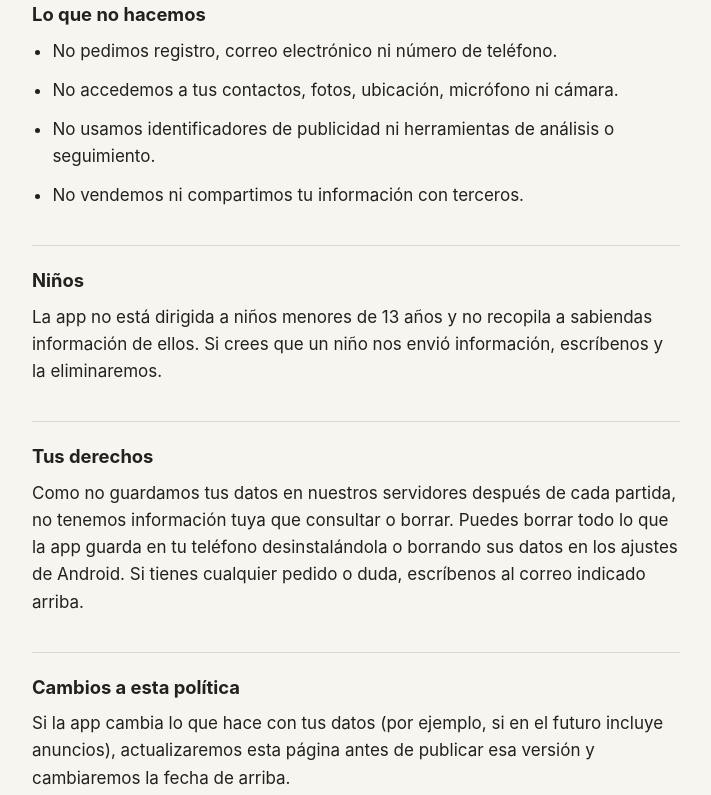
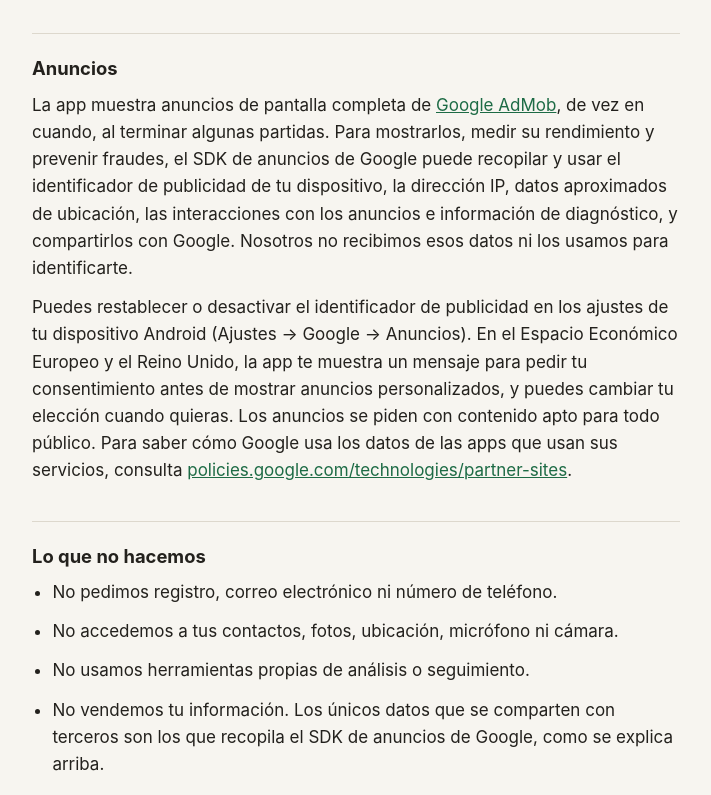
Before and after one commit to AngelGuale/AngelGuale.github.io, a plain HTML site: page cuarenta/privacidad.html in a window 1280 px wide. Shown: the part 1652-2447 px from the top of the page, without its empty margins (284-995 px from the left). Drawn offline with Linux system fonts and the light colour scheme.

Commit message:
Política de privacidad: agregar anuncios de Google AdMob y frases en línea
Co-Authored-By: Claude Sonnet 5.5 <noreply@anthropic.com>
Claude-Session: https://claude.ai/code/session_01T5juRQyChnFXSHkDdeuLUS

```diff
--- a/cuarenta/privacidad.html
+++ b/cuarenta/privacidad.html
@@ -49,10 +49,10 @@
 <body>
 <main>
   <h1>Política de privacidad de Cuarenta Ecuador</h1>
-  <p class="fecha">Vigente desde el 3 de noviembre de 2026</p>
+  <p class="fecha">Vigente desde el 20 de noviembre de 2026</p>
 
   <div class="resumen">
-    <p><strong>En resumen:</strong> Cuarenta Ecuador no te pide crear una cuenta, no muestra anuncios, no usa herramientas de análisis y no vende ni comparte tus datos. Tu progreso se guarda en tu propio teléfono. Para jugar en línea solo se envía el nombre que tú escribes y tus jugadas, y el servidor los olvida cuando la sala se cierra.</p>
+    <p><strong>En resumen:</strong> Cuarenta Ecuador no te pide crear una cuenta ni usa herramientas de análisis propias. Muestra anuncios ocasionales de Google AdMob, que pueden usar el identificador de publicidad de tu dispositivo. Tu progreso se guarda en tu propio teléfono. Para jugar en línea solo se envía el nombre que tú escribes y tus jugadas, y el servidor los olvida cuando la sala se cierra.</p>
   </div>
 
   <h2>Quién es responsable</h2>
@@ -71,7 +71,7 @@
   <p>Solo cuando usas el modo en línea, la app se conecta por una conexión cifrada a nuestro servidor de juego y envía:</p>
   <ul>
     <li>El nombre que tú elijas (puede ser un apodo; no tiene que ser tu nombre real). Los demás jugadores de tu sala lo ven.</li>
-    <li>Tus jugadas y las reacciones que mandes durante la partida (risa, llanto, asno).</li>
+    <li>Tus jugadas y las reacciones y frases rápidas que mandes durante la partida (por ejemplo, un ícono de risa o una frase predefinida como “¡Buena jugada!”).</li>
     <li>La versión de la app, para avisarte si necesitas actualizarla.</li>
   </ul>
   <p>El servidor mantiene esa información en memoria solo mientras la sala está abierta y la borra al cerrarse. No hay chat de texto. Para detectar fallas, el servidor anota eventos como “se creó la sala”, “entró alguien al lugar 2” o “terminó la partida”, junto al código de la sala y la hora, <strong>sin nombres de jugadores</strong>.</p>
@@ -79,12 +79,16 @@
   <h2>Proveedor del servidor</h2>
   <p>El servidor de juego está alojado en <a href="https://fly.io/legal/privacy-policy" rel="noopener">Fly.io</a>, en Estados Unidos. Como cualquier servicio de internet, Fly.io recibe la dirección IP de tu conexión para poder entregarte los datos y proteger el servicio, de acuerdo con su propia política de privacidad. Nosotros no usamos tu dirección IP para identificarte.</p>
 
+  <h2>Anuncios</h2>
+  <p>La app muestra anuncios de pantalla completa de <a href="https://admob.google.com" rel="noopener">Google AdMob</a>, de vez en cuando, al terminar algunas partidas. Para mostrarlos, medir su rendimiento y prevenir fraudes, el SDK de anuncios de Google puede recopilar y usar el identificador de publicidad de tu dispositivo, la dirección IP, datos aproximados de ubicación, las interacciones con los anuncios e información de diagnóstico, y compartirlos con Google. Nosotros no recibimos esos datos ni los usamos para identificarte.</p>
+  <p>Puedes restablecer o desactivar el identificador de publicidad en los ajustes de tu dispositivo Android (Ajustes → Google → Anuncios). En el Espacio Económico Europeo y el Reino Unido, la app te muestra un mensaje para pedir tu consentimiento antes de mostrar anuncios personalizados, y puedes cambiar tu elección cuando quieras. Los anuncios se piden con contenido apto para todo público. Para saber cómo Google usa los datos de las apps que usan sus servicios, consulta <a href="https://policies.google.com/technologies/partner-sites" rel="noopener">policies.google.com/technologies/partner-sites</a>.</p>
+
   <h2>Lo que no hacemos</h2>
   <ul>
     <li>No pedimos registro, correo electrónico ni número de teléfono.</li>
     <li>No accedemos a tus contactos, fotos, ubicación, micrófono ni cámara.</li>
-    <li>No usamos identificadores de publicidad ni herramientas de análisis o seguimiento.</li>
-    <li>No vendemos ni compartimos tu información con terceros.</li>
+    <li>No usamos herramientas propias de análisis o seguimiento.</li>
+    <li>No vendemos tu información. Los únicos datos que se comparten con terceros son los que recopila el SDK de anuncios de Google, como se explica arriba.</li>
   </ul>
 
   <h2>Niños</h2>
@@ -94,7 +98,7 @@
   <p>Como no guardamos tus datos en nuestros servidores después de cada partida, no tenemos información tuya que consultar o borrar. Puedes borrar todo lo que la app guarda en tu teléfono desinstalándola o borrando sus datos en los ajustes de Android. Si tienes cualquier pedido o duda, escríbenos al correo indicado arriba.</p>
 
   <h2>Cambios a esta política</h2>
-  <p>Si la app cambia lo que hace con tus datos (por ejemplo, si en el futuro incluye anuncios), actualizaremos esta página antes de publicar esa versión y cambiaremos la fecha de arriba.</p>
+  <p>Si la app cambia lo que hace con tus datos, actualizaremos esta página antes de publicar esa versión y cambiaremos la fecha de arriba.</p>
 </main>
 </body>
 </html>
```
